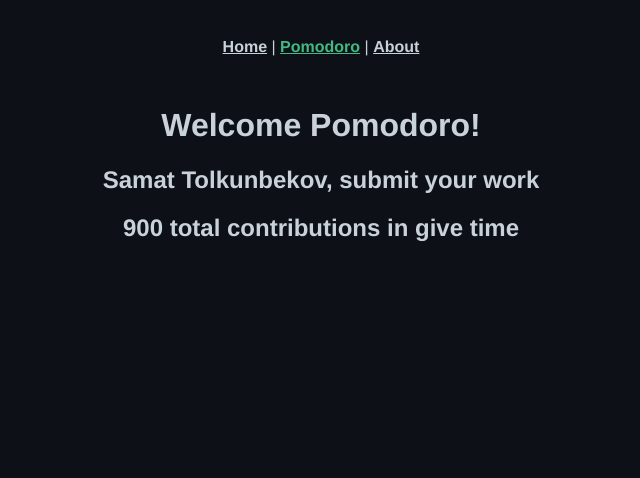
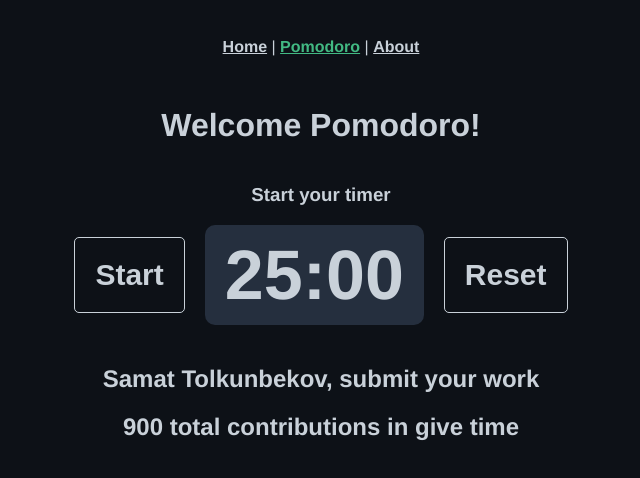
Before and after one commit to samat-tolkunbekov/bulbasaur, a Vue app: page /#/pomodoro in a window 1280 px wide. Shown: the top 478 px of the page, without its empty margins (319-959 px from the left). Built offline with nearby package versions, Linux system fonts and the light colour scheme.

Commit message:
BUL-2 | Pomodoro timer added

```diff
--- a/src/components/pages/PomodoroView.vue
+++ b/src/components/pages/PomodoroView.vue
@@ -1,25 +1,44 @@
 <template>
     <div class="pomodoro-view">
         <h1>Welcome Pomodoro!</h1>
+        <TimerTemplate
+            @start-timer="startTimer"
+            @reset-timer="resetTimer"
+        />
         <SubmitTemplate :name="name" />
         <ContributionTemplate :count="count" />
     </div>
 </template>
 
 <script>
+import TimerTemplate from '../templates/pomodoro/TimerTemplate.vue';
 import SubmitTemplate from '../templates/pomodoro/SubmitTemplate.vue';
 import ContributionTemplate from '../templates/pomodoro/ContributionTemplate.vue';
 
 export default {
     name: 'PomodoroView',
     components: {
+        TimerTemplate,
         SubmitTemplate,
         ContributionTemplate
     },
     data () {
         return {
-            name: 'Samat Tolkunbekov',
-            count: 900
+            name: '',
+            count: 0,
+        }
+    },
+    created () {
+        this.name = 'Samat Tolkunbekov';
+        this.count = 900;
+    },
+    methods: {
+        startTimer () {
+            console.log('Start timer');
+        },
+
+        resetTimer () {
+            console.log('Reset timer');
         }
     }
 }
--- /dev/null
+++ b/src/components/templates/pomodoro/TimerTemplate.vue
@@ -0,0 +1,111 @@
+<template>
+    <div class="pomodoro-timer-template">
+        <h3>{{ title }}</h3>
+        <div class="container">
+            <button @click="startTimer">{{ start }}</button>
+            <p>{{ time }}</p>
+            <button @click="resetTimer">{{ reset }}</button>
+        </div>
+    </div>
+</template>
+
+<script>
+export default {
+    name: 'TimerTemplate',
+    data () {
+        return {
+            title: '',
+            start: '',
+            reset: '',
+            time: 0,
+            distance: 0,
+            timer: null,
+            isTimerActive: null
+        }
+    },
+    created () {
+        this.title = 'Start your timer';
+        this.start = 'Start';
+        this.reset = 'Reset';
+        this.time = '25:00';
+        this.distance = 0;
+        this.isTimerActive = false;
+    },
+    methods: {
+        startTimer () {
+            console.log('Inner timer start');
+
+            if (this.isTimerActive) {
+                this.start = 'Start';
+                this.isTimerActive = false;
+
+                return clearInterval(this.timer);
+            }
+
+            const targetTime = 25 * 60 * 1000 + 1000;
+            const targetDate = new Date(new Date().getTime() + targetTime).getTime();
+
+            this.isTimerActive = true;
+            this.start = 'Pause';
+            this.timer = setInterval(() => {
+                const now = new Date().getTime();
+
+                this.distance = targetDate - now;
+
+                const minutes = Math.floor((this.distance % (1000 * 60 * 60)) / (1000 * 60));
+                const seconds = Math.floor((this.distance % (1000 * 60)) / 1000);
+
+                if (this.time < 0) {
+                    this.isTimerActive = false;
+
+                    clearInterval(this.timer);
+                }
+
+                this.time = minutes + ':' + seconds;
+            }, 1000);
+        },
+
+        resetTimer () {
+            console.log('Inner timer reset');
+
+            this.time = '25:00';
+            this.isTimerActive = false;
+
+            clearInterval(this.timer);
+        },
+    }
+}
+</script>
+
+<style>
+.pomodoro-timer-template {
+    border-radius: 5px;
+    margin: 40px 0;
+}
+
+.container {
+    display: flex;
+    align-items: center;
+    justify-content: center;
+    width: 80%;
+    margin: auto;
+}
+
+button {
+    color: #c9d1d9;
+    font-size: 30px;
+    font-weight: 600;
+    padding: 20px;
+    border-radius: 5px;
+    border: 1px solid #c9d1d9;
+}
+
+p {
+    font-size: 70px;
+    font-weight: 600;
+    padding: 10px 20px;
+    margin: 0 20px;
+    background-color: #252f3e;
+    border-radius: 10px;
+}
+</style>
```
Also changed, not shown: src/enums/TimeEnums.js (added, +13 -0 lines).
